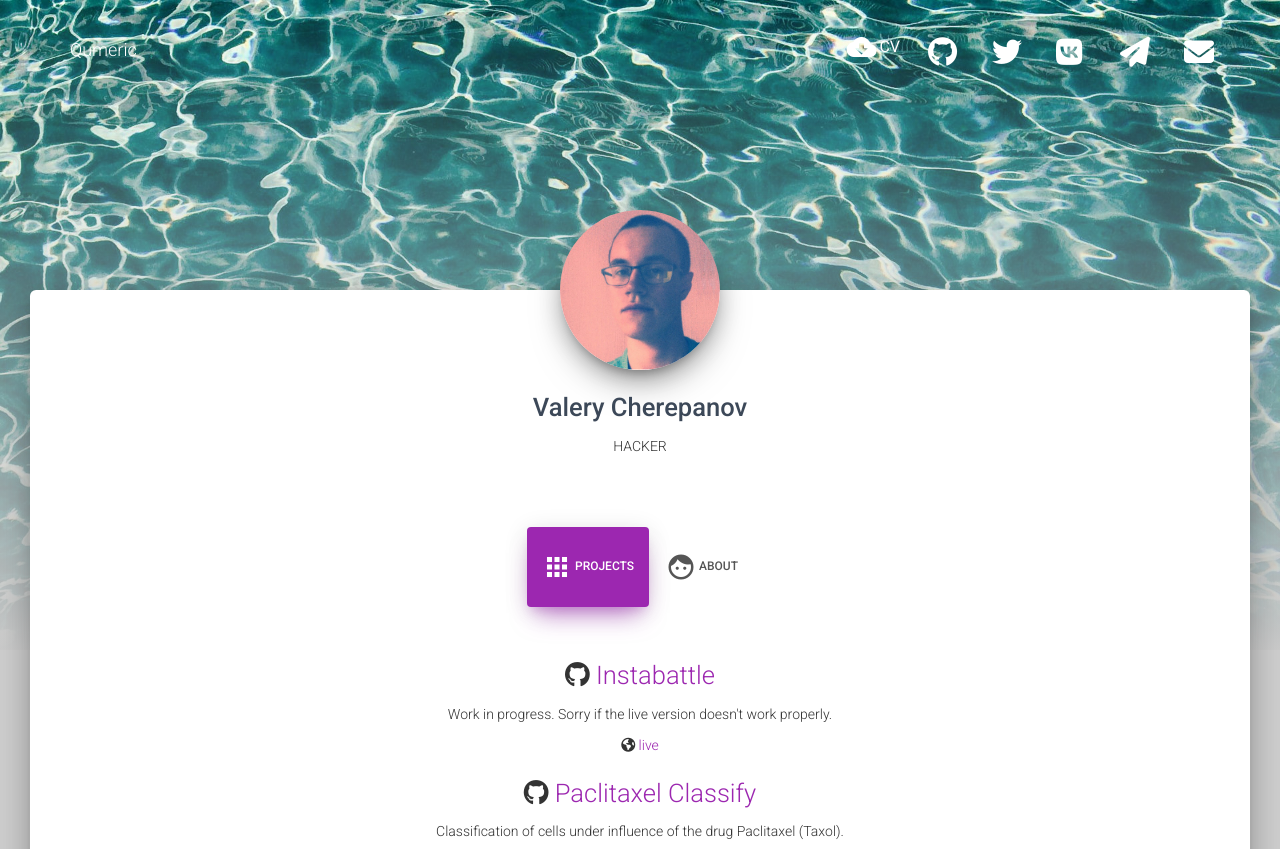
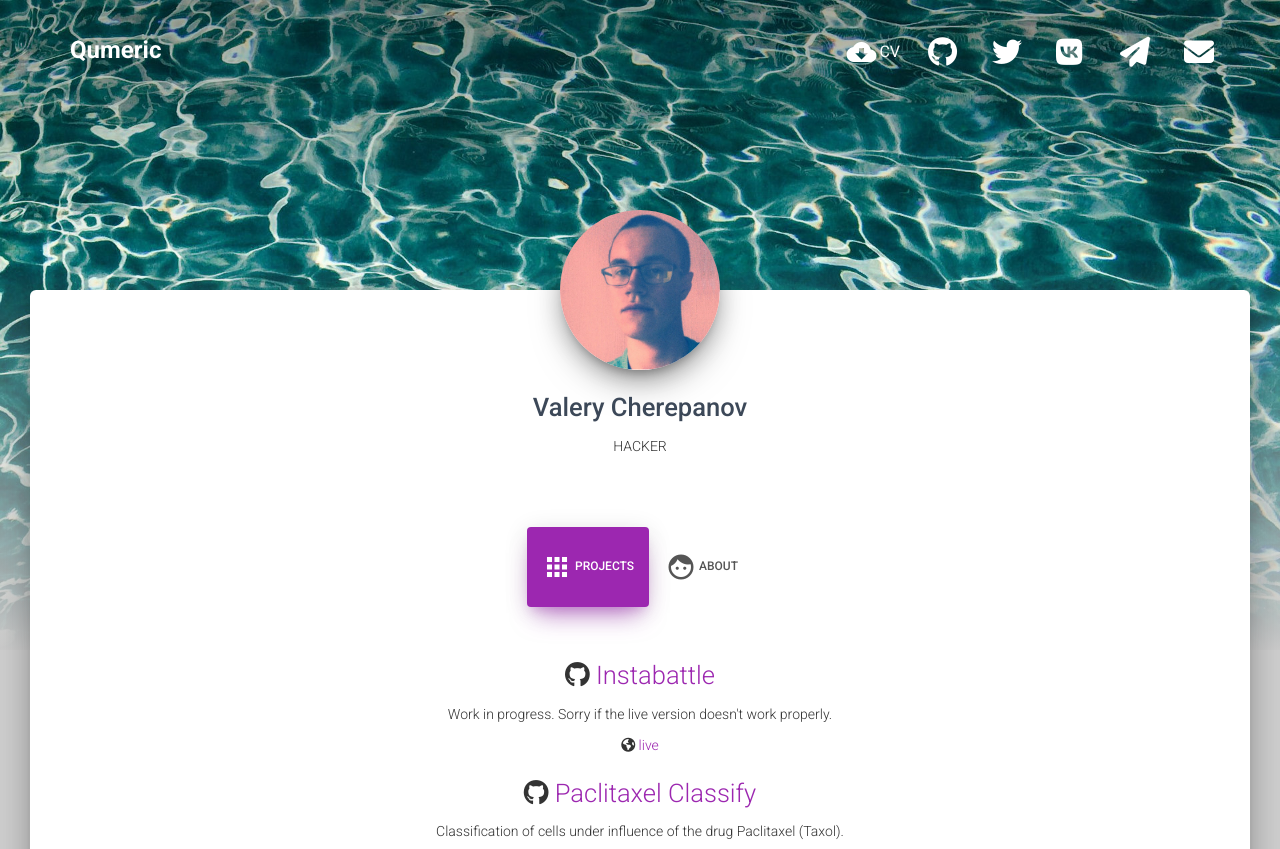
Before and after one commit to Qumeric/che.rocks, a Flask app: page / in a window 1280 px wide. Shown: the top 849 px of the page. Run offline with Flask 2, Linux system fonts and the light colour scheme; some libraries are stand-ins or nearby versions.

Commit message:
Minor CSS fixes

```diff
--- a/static/css/custom.css
+++ b/static/css/custom.css
@@ -1,7 +1,3 @@
-.carousel-caption{
-    color: rgba(0,0,0,0.75);
-}
-
 .carousel-control{
     color: rgba(0,0,0,0.75);
 }
@@ -23,7 +19,10 @@
 }
 
 .fading {
-  background: linear-gradient(to bottom, rgba(0, 0, 0, 0) 0%, rgba(201, 201, 201, 1) 100%, rgba(255, 201, 201, 1) 100%), url('../img/water.jpg') no-repeat;
-  /*height: 494px;
-  width: 620px;*/
+    background: linear-gradient(to bottom, rgba(0, 0, 0, 0.35) 0%, rgba(201, 201, 201, 0) 40%, rgba(201, 201, 201, 1) 100%), url('../img/water.jpg') no-repeat;
 }
+
+.navbar-brand {
+    font-size: 24px;
+    font-weight: bold;
+}
--- a/templates/navbar.html
+++ b/templates/navbar.html
@@ -14,7 +14,7 @@
         <div class="collapse navbar-collapse" id="navigation">
             <ul class="nav navbar-nav navbar-right nav-pills">
                 <li>
-                    <a href="{{ url_for('static', filename='CV.pdf') }}" target="_blank" style="padding: 10px 5px;">
+                    <a href="{{ url_for('static', filename='CV.pdf') }}" target="_blank" style="padding: 15px 5px;">
                         <i class="material-icons">cloud_download</i><span style="font-size: 16px;">CV</span>
                     </a>
                 </li>
```
